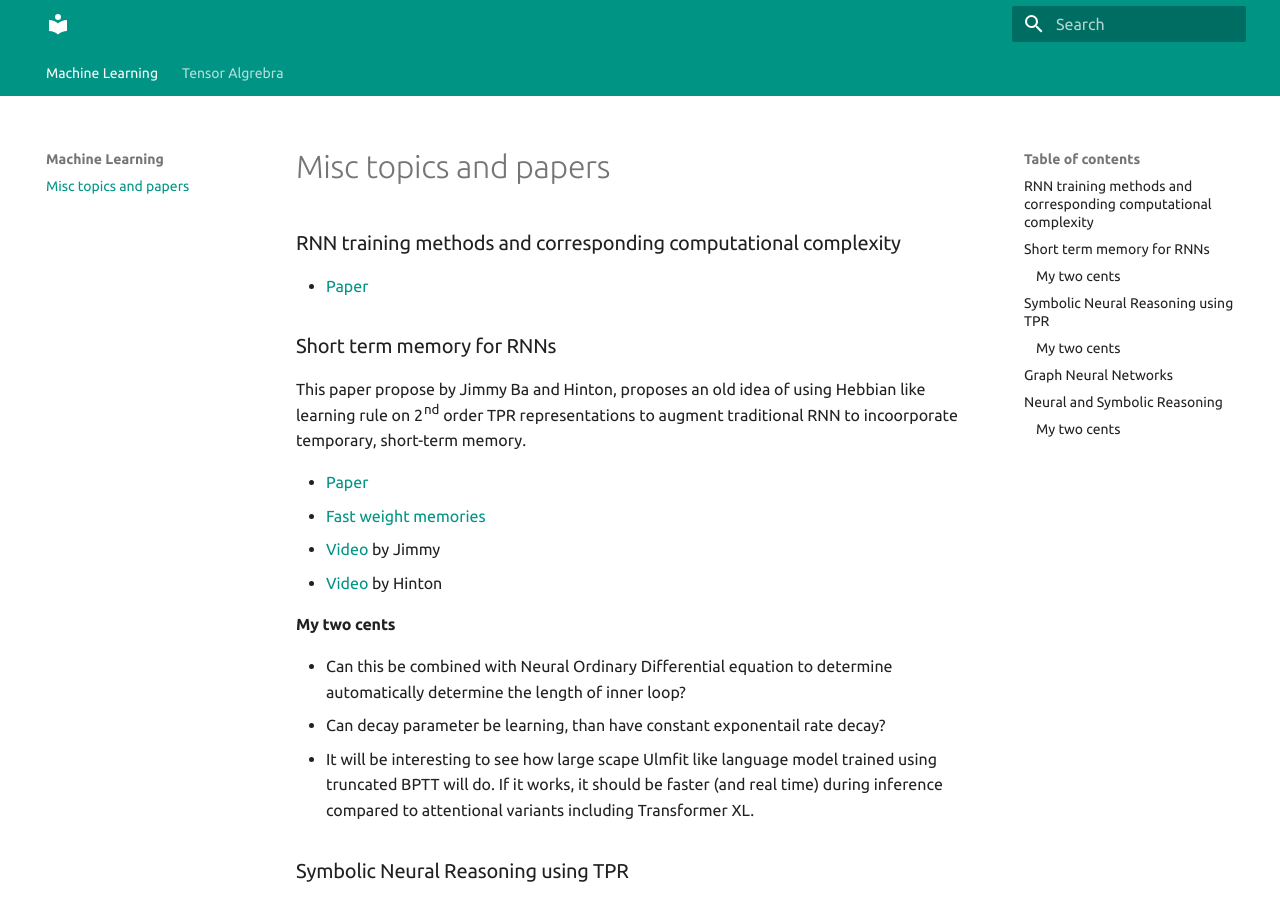
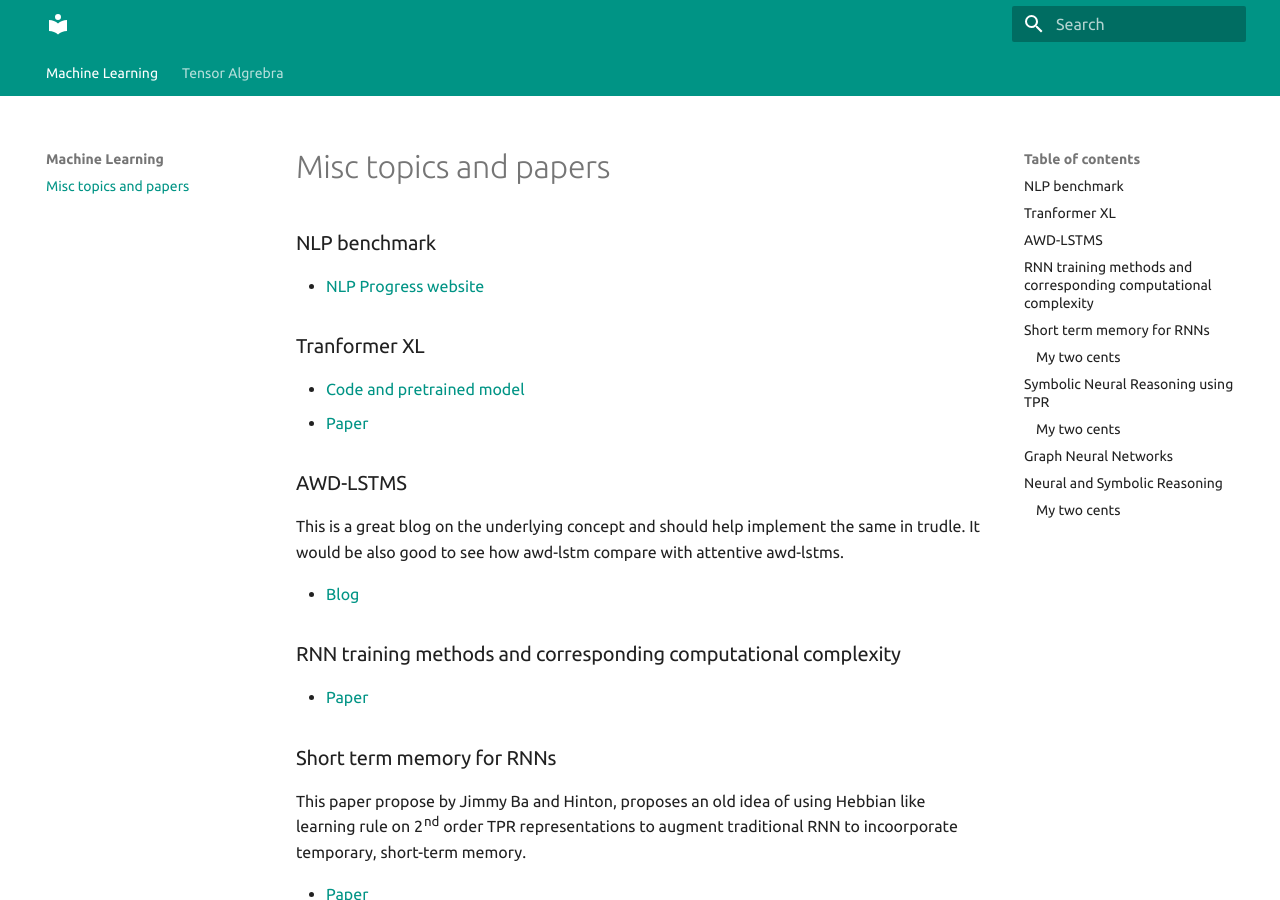
Before and after one commit to abhitopia/abhitopia.github.com, an MkDocs documentation site: the page built from docs/ML/Concepts/misc.md, in a window 1280 px wide and 900 px high. Built offline with MkDocs 1.6.1 and Material for MkDocs 9.7.7, drawn with Linux system fonts in a browser that asks for light colours.

Commit message:
updated content

```diff
--- a/docs/ML/Concepts/misc.md
+++ b/docs/ML/Concepts/misc.md
@@ -4,6 +4,18 @@ hero: Topics and papers I find interesting in Machine Learning
 author: Abhishek Aggarwal
 date: 2019-03-03
 
+### NLP benchmark
+- [NLP Progress website](http://nlpprogress.com/english/language_modeling.html)
+
+### Tranformer XL
+- [Code and pretrained model](https://github.com/kimiyoung/transformer-xl/tree/master/pytorch)
+- [Paper](https://arxiv.org/pdf/1901.02860.pdf)
+
+### AWD-LSTMS
+This is a great blog on the underlying concept and should help implement the same in trudle. It would be also
+good to see how awd-lstm compare with attentive awd-lstms.
+
+- [Blog](https://yashuseth.blog/2018/09/12/awd-lstm-explanation-understanding-language-model/)
 
 ### RNN training methods and corresponding computational complexity
 - [Paper](https://web.stanford.edu/class/psych209a/ReadingsByDate/02_25/Williams%20Zipser95RecNets.pdf)
```
Also changed, not shown: docs/ML/reasoning_fundamentals.md (added, +103 -0 lines).
